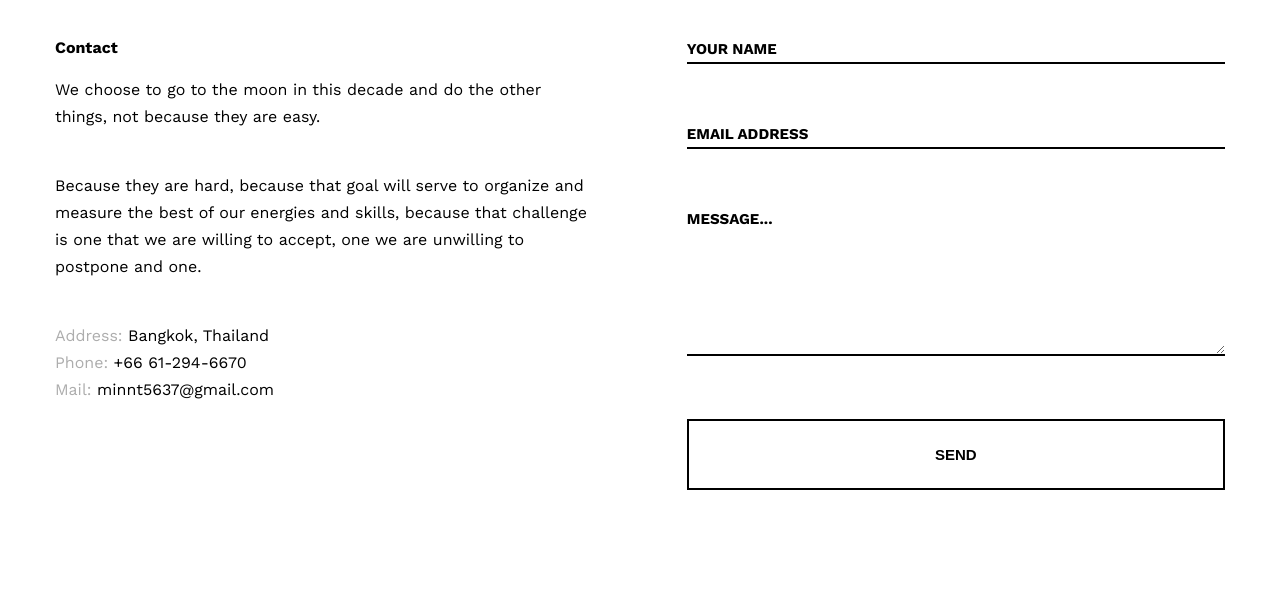
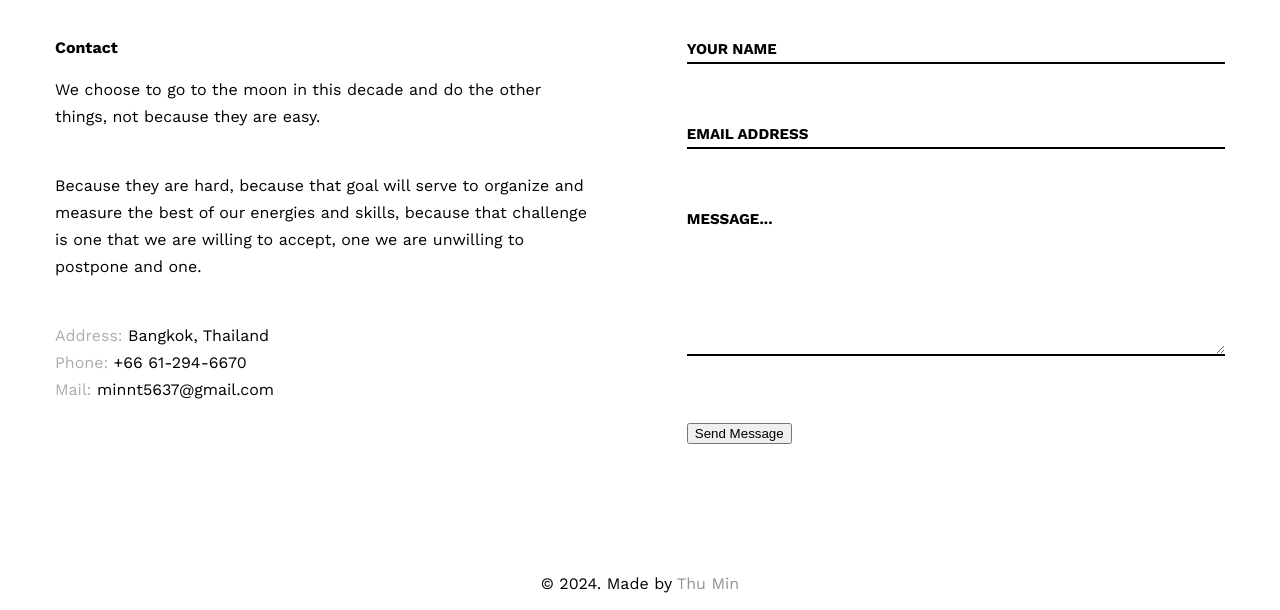
Before and after one commit to Thu-Min/portfolio-2025, a plain HTML site: page contact.html in a window 1280 px wide. Shown: the part 645-1255 px from the top of the page. Drawn offline with nearby package versions, Linux system fonts and the light colour scheme.

Commit message:
fix: class name of contact form

```diff
--- a/contact.html
+++ b/contact.html
@@ -110,7 +110,7 @@
             <div class="one_half last">
               <div class="contact-form">
                 <form
-                  action="https://formsubmit.co/minnt5637@gmail.com"
+                  class="contact-form-container"
                   id="contact-form"
                   method="POST"
                 >
@@ -147,9 +147,9 @@
                   </p>
                   <input type="hidden" name="_captcha" value="false" />
                   <!-- <input type="hidden" name="" value="" /> -->
-                  <p class="contact-submit-holder">
-                    <input type="submit" value="SEND" />
-                  </p>
+                  <button type="submit" class="contact-submit-holder">
+                    Send Message
+                  </button>
                 </form>
               </div>
             </div>
@@ -189,7 +189,7 @@
         form.addEventListener("submit", async function (e) {
           e.preventDefault();
 
-          const submitBtn = form.querySelector(".contact-submit-btn");
+          const submitBtn = form.querySelector(".contact-submit-holder");
           const messageDiv = document.getElementById("form-message");
 
           // Show loading state
```
